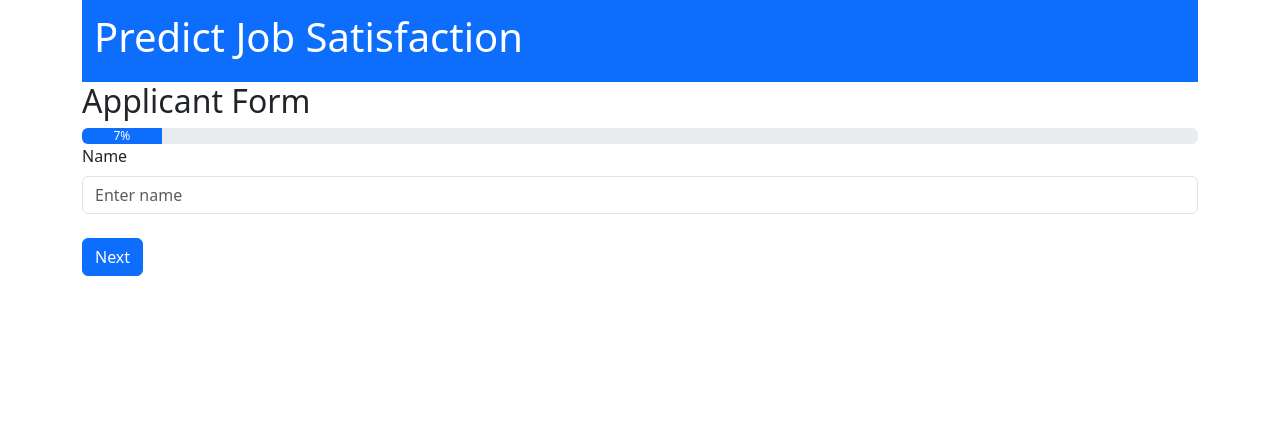
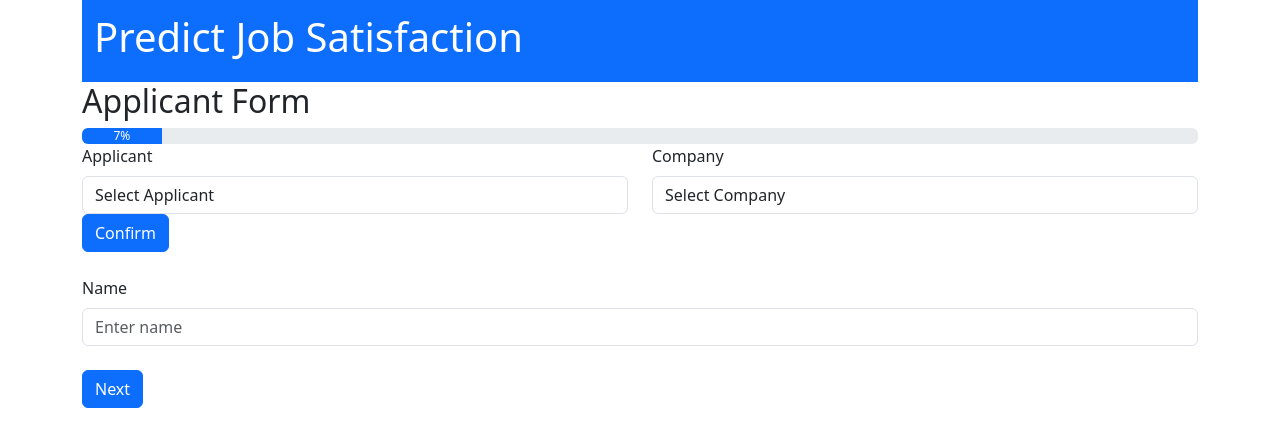
Before and after one commit to Swathihanumanthappa123/LinkedIn-Job-Satisfaction, a React (Create React App) app: page / in a window 1280 px wide. Shown: the top 446 px of the page. Built offline with nearby package versions, Linux system fonts and the light colour scheme.

Commit message:
Home title return & comfirm lead to tab page

```diff
--- a/src/App.js
+++ b/src/App.js
@@ -2,7 +2,7 @@ import React, { useState } from 'react';
 import { Container } from 'react-bootstrap';
 import Navbar from 'react-bootstrap/Navbar';
 import Nav from 'react-bootstrap/Nav';
-import ApplicantForm from './components/ApplicantForm';
+import ApplicantForm from './components/ApplicantForm/ApplicantForm';
 import ApplicantData from './components/ApplicantData/ApplicantData';
 import Details from './components/pages/Details';
 import TableauEmbed from './components/pages/TableauEmbed';
@@ -34,16 +34,27 @@ const App = () => {
     setCurrentPage('result'); // Navigate back to result page
   };
 
+  const handleConfirm = (applicant, company) => {
+    console.log(`Applicant: ${applicant}, Company: ${company}`);
+    setCurrentPage('result'); // Navigate to Tabs page after confirmation
+  };
+
+  const handleHomeClick = () => {
+    setCurrentPage('form'); // Navigate back to form page (home)
+  };
+
   return (
     <Container>
       <Navbar bg="primary" data-bs-theme="dark">
         <Container>
-          <Navbar.Brand href="#home"><h1>Predict Job Satisfaction</h1></Navbar.Brand>
+          <Navbar.Brand onClick={handleHomeClick} style={{ cursor: 'pointer' }}>
+            <h1>Predict Job Satisfaction</h1>
+          </Navbar.Brand>
           <Nav className="me-auto"></Nav>
         </Container>
       </Navbar>
-      {currentPage === 'form' && <ApplicantForm onSubmit={handleFormSubmit} />}
-      {currentPage === 'details' && <Details formData={formData} onNextClick={handleNextClick} />} {/* Pass onDashboardClick function to Details component */}
+      {currentPage === 'form' && <ApplicantForm onSubmit={handleFormSubmit} onConfirm={handleConfirm} />}
+      {currentPage === 'details' && <Details formData={formData} onNextClick={handleNextClick} />}
       {currentPage === 'result' && <Tabs onDashboardClick={handleDashboardClick} />}
       {currentPage === 'tableau' && <TableauEmbed onBackClick={handleBackClick} />}
       {currentPage === 'applicantData' && <ApplicantData />}
--- a/src/components/ApplicantForm/ApplicantForm.jsx
+++ b/src/components/ApplicantForm/ApplicantForm.jsx
@@ -1,7 +1,7 @@
 import React, { useState } from 'react';
-import { Form, Button, ProgressBar } from 'react-bootstrap';
+import { Form, Button, ProgressBar, Row, Col } from 'react-bootstrap';
 
-const ApplicantForm = ({ onSubmit }) => {
+const ApplicantForm = ({ onSubmit, onConfirm }) => {
   const [formData, setFormData] = useState({
     name: '',
     skills: '',
@@ -19,6 +19,8 @@ const ApplicantForm = ({ onSubmit }) => {
     CareerGrowth: ''
   });
   const [step, setStep] = useState(1);
+  const [selectedApplicant, setSelectedApplicant] = useState('');
+  const [selectedCompany, setSelectedCompany] = useState('');
 
   const handleChange = (e) => {
     const { name, value } = e.target;
@@ -32,12 +34,67 @@ const ApplicantForm = ({ onSubmit }) => {
     onSubmit(formData);
   };
 
+  const handleConfirm = () => {
+    if (selectedApplicant && selectedCompany) {
+      onConfirm(selectedApplicant, selectedCompany);
+    } else {
+      console.log("Please select both an applicant and a company.");
+    }
+  };
+
   const progress = (step / 14) * 100;
 
   return (
     <Form onSubmit={handleSubmit}>
       <h2>Applicant Form</h2>
       <ProgressBar now={progress} label={`${Math.round(progress)}%`} />
+
+      <Row>
+        <Col>
+          <Form.Group controlId="formApplicant">
+            <Form.Label>Applicant</Form.Label>
+            <Form.Control
+              as="select"
+              value={selectedApplicant}
+              onChange={(e) => setSelectedApplicant(e.target.value)}
+            >
+              <option value="">Select Applicant</option>
+              <option value="Abner Aranda">Abner Aranda</option>
+              <option value="Patrick Fenton">Patrick Fenton</option>
+              <option value="Swathi Hanumanthappa">Swathi Hanumanthappa</option>
+              <option value="Timothy Chang">Timothy Chang</option>
+              <option value="Duy Le">Duy Le</option>
+            </Form.Control>
+          </Form.Group>
+        </Col>
+
+        <Col>
+          <Form.Group controlId="formCompany">
+            <Form.Label>Company</Form.Label>
+            <Form.Control
+              as="select"
+              value={selectedCompany}
+              onChange={(e) => setSelectedCompany(e.target.value)}
+            >
+              <option value="">Select Company</option>
+              <option value="Apple">Apple</option>
+              <option value="AstraZeneca">AstraZeneca</option>
+              <option value="Deloitte">Deloitte</option>
+              <option value="Google">Google</option>
+              <option value="IBM">IBM</option>
+              <option value="Morgan-Stanley">Morgan-Stanley</option>
+              <option value="Oracle">Oracle</option>
+              <option value="Pearson">Pearson</option>
+              <option value="Salesforce">Salesforce</option>
+              <option value="SAP">SAP</option>
+            </Form.Control>
+          </Form.Group>
+        </Col>
+      </Row>
+
+      <Button variant="primary" onClick={handleConfirm} className="mb-4">
+        Confirm
+      </Button>
 
       {step === 1 && (
         <Form.Group controlId="formName">
--- a/src/components/pages/Tabs.js
+++ b/src/components/pages/Tabs.js
@@ -1,12 +1,13 @@
 import Nav from 'react-bootstrap/Nav';
 import React from 'react';
 
-const Tabs = ({ onDashboardClick}) => {
+const Tabs = ({ onDashboardClick }) => {
   const handleDashboardClick = () => {
     if (onDashboardClick) {
       onDashboardClick(); // Call the function provided by the parent component to change the current page to 'tableau'
     }
   };
+
   return (
     <Nav justify variant="tabs" defaultActiveKey="/home">
       <Nav.Item>
```
Lines whose indentation alone changed are shown as unchanged.
